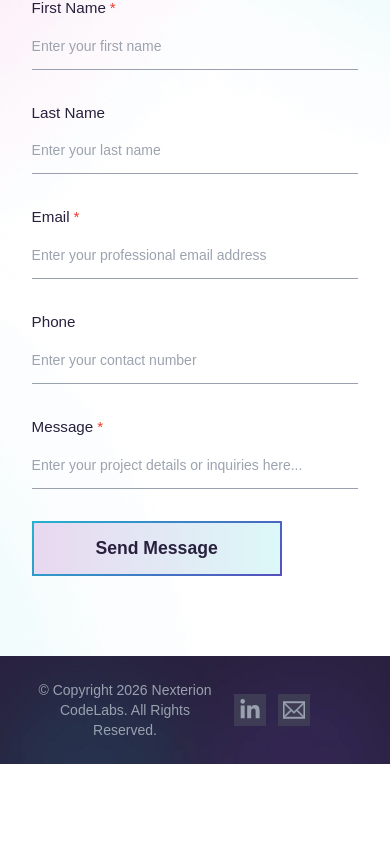
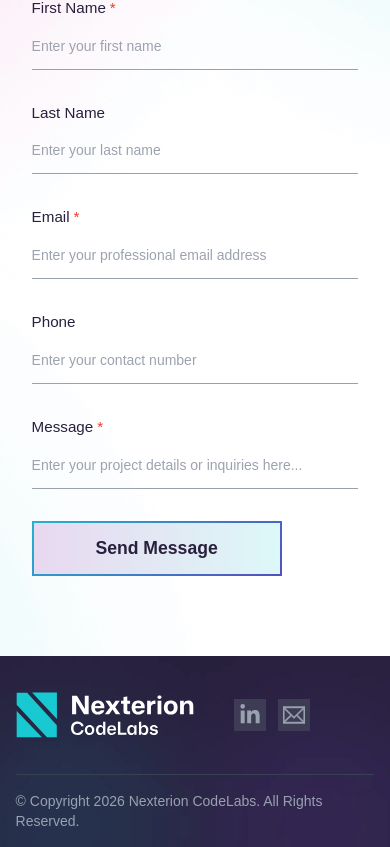
Before and after one commit to Shanza-Tanveer/nexterioncodelabs, a Next.js app: page / in a window 390 px wide. Shown: the part 10394-11241 px from the top of the page. Before the commit the page ends 11158 px from the top, so only its background shows below. Built offline with nearby package versions, Linux system fonts and the light colour scheme; a web font is replaced by a local one.

Commit message:
footer added

```diff
--- a/src/components/layout/DesktopHeader.tsx
+++ b/src/components/layout/DesktopHeader.tsx
@@ -18,10 +18,7 @@ const DesktopHeader = () => {
     <header className="fixed top-0 left-0 w-full z-999 bg-navy hidden lg:flex items-center h-[4.4rem]">
       <Container>
         <div className="flex items-center justify-between">
-          <Link
-            href={""}
-            className="relative h-[43%] w-28 md:h-[55%] md:w-40 lg:h-[50%]"
-          >
+          <Link href={""}>
             <Image
               src="/images/logo.svg"
               alt="Nexterion CodeLabs Logo"
--- a/src/components/layout/Footer.tsx
+++ b/src/components/layout/Footer.tsx
@@ -2,18 +2,26 @@
 import { FaLinkedinIn } from "react-icons/fa";
 import Container from "./Container";
 import { TfiEmail } from "react-icons/tfi";
+import Link from "next/link";
+import Image from "next/image";
 
 const Footer = () => {
   return (
     <section
       id="services"
-      className="relative overflow-hidden bg-[url('/images/footer-bg.webp')] bg-cover bg-center py-6"
+      className="relative overflow-hidden bg-[url('/images/footer-bg.webp')] bg-cover bg-center"
     >
       <Container>
-        <div className="flex items-center justify-between">
-          <p className="px-4 text-center font-mona md:text-start text-sm text-gray-400">
-            © Copyright 2026 Nexterion CodeLabs. All Rights Reserved.
-          </p>
+        <div className="flex items-center justify-between border-b-[1.8px] border-gray-700 py-9">
+          <Link href={"/"}>
+            <Image
+              src="/images/logo.svg"
+              alt="Nexterion CodeLabs Logo"
+              width={100}
+              height={100}
+              className="w-45 h-auto"
+            />
+          </Link>
           <div className="flex items-center gap-3 me-16">
             <a
               href="https://www.linkedin.com/company/nexterioncodelabs"
@@ -34,6 +42,9 @@ const Footer = () => {
             </a>
           </div>
         </div>
+        <p className="flex items-center justify-center font-mona md:text-start text-sm text-gray-400 py-4">
+          © Copyright 2026 Nexterion CodeLabs. All Rights Reserved.
+        </p>
       </Container>
     </section>
   );
```
